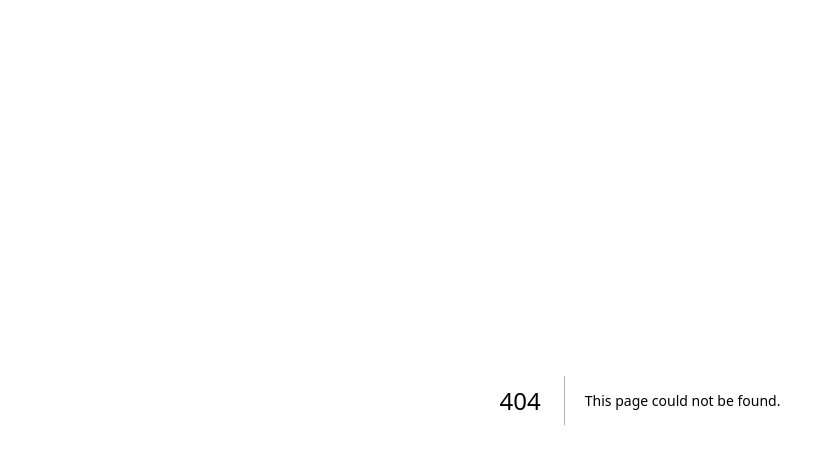
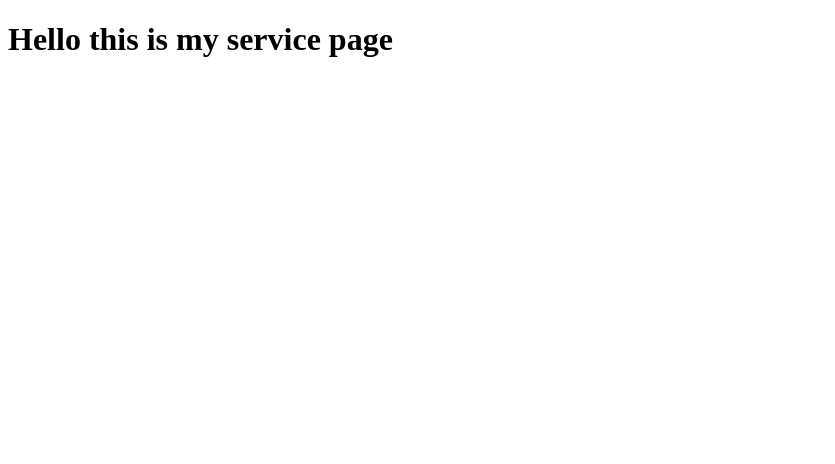
Before and after one commit to PayalKarn/Learning-Next-js, a Next.js app in the folder frontend/: page /service in a window 1280 px wide. Before the commit this address had no page. Shown: the top 464 px of the page, without its empty margins (0-835 px from the left). Built offline with nearby package versions, Linux system fonts and the light colour scheme.

Commit message:
Routing in Next js

```diff
--- /dev/null
+++ b/frontend/app/about/page.jsx
@@ -0,0 +1,4 @@
+const About = async () => {
+  return <h1>Hii this is About Page</h1>;
+};
+export default About;
--- a/frontend/app/layout.js
+++ b/frontend/app/layout.js
@@ -1,29 +1,7 @@
-import { Geist, Geist_Mono } from "next/font/google";
-import "./globals.css";
-
-const geistSans = Geist({
-  variable: "--font-geist-sans",
-  subsets: ["latin"],
-});
-
-const geistMono = Geist_Mono({
-  variable: "--font-geist-mono",
-  subsets: ["latin"],
-});
-
-export const metadata = {
-  title: "Create Next App",
-  description: "Generated by create next app",
-};
-
 export default function RootLayout({ children }) {
   return (
-    <html lang="en">
-      <body
-        className={`${geistSans.variable} ${geistMono.variable} antialiased`}
-      >
-        {children}
-      </body>
+    <html>
+      <body>{children}</body>
     </html>
   );
 }
--- /dev/null
+++ b/frontend/app/service/page.jsx
@@ -0,0 +1,4 @@
+const Service = async()=>{
+    return <h1>Hello this is my service page </h1>
+}
+export default Service
```
